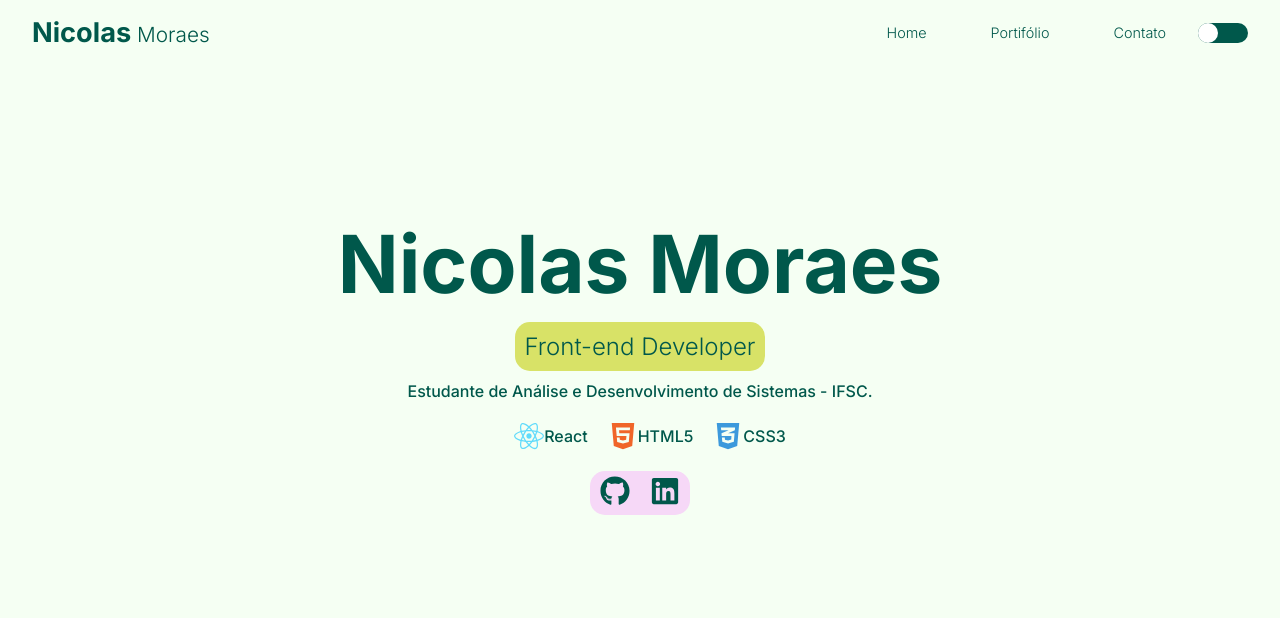
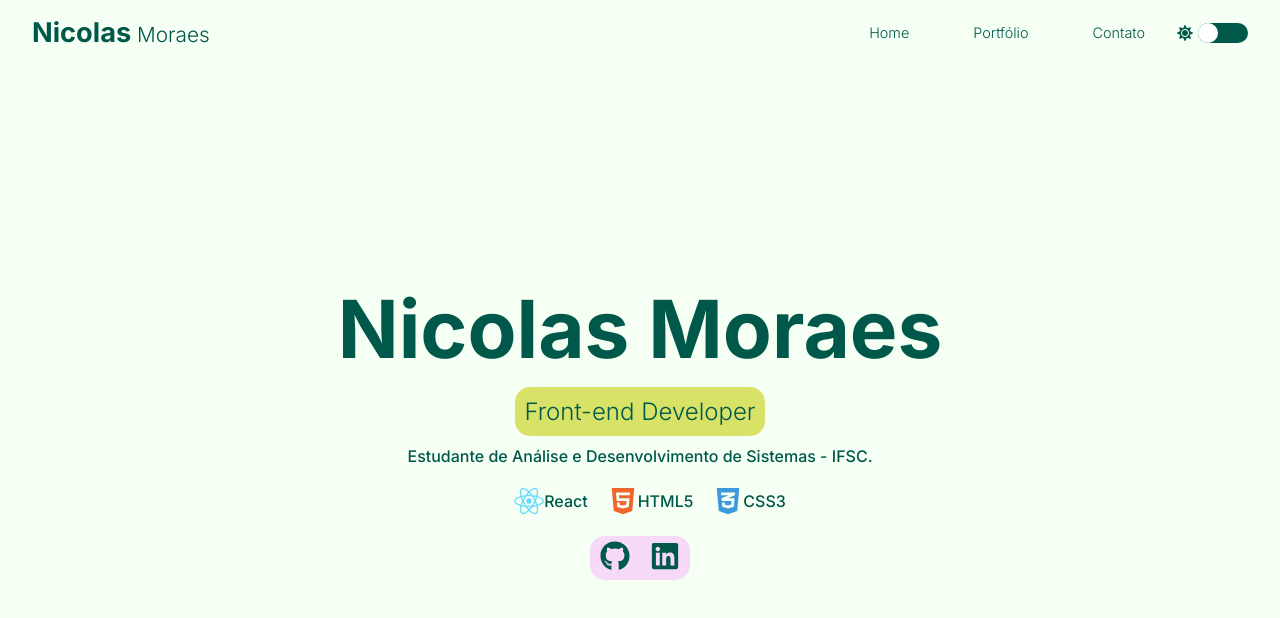
Before and after one commit to nicomoraes/personal-website, a Next.js app: page / in a window 1280 px wide. Shown: the top 618 px of the page. Built offline with nearby package versions, Linux system fonts and the light colour scheme.

Commit message:
change: Atualizado e introduzido icones do menu. Atualizado ícones e estilos do componente Switch.

```diff
--- a/src/components/Header/index.tsx
+++ b/src/components/Header/index.tsx
@@ -1,8 +1,19 @@
 import Link from 'next/link';
 import { useContext, useState } from "react";
+import {
+  FaBars, FaRegMoon,
+  FaSun, FaWindowClose
+} from 'react-icons/fa';
 import Switch from "react-switch";
 import { ThemeContext } from 'styled-components';
-import { Hamburger, Logo, Menu, MenuLink, Nav } from './styles';
+import {
+  Hamburger,
+  Logo,
+  Menu,
+  MenuLink,
+  Nav,
+  ThemeSwitcherContainer
+} from './styles';
 
 interface Props {
   toggleTheme(): void
@@ -18,20 +29,28 @@
         Nicolas<span> Moraes</span>
       </Logo>
       <Hamburger onClick={() => setIsOpen(!isOpen)}>
-        <span />
-        <span />
-        <span />
+      { isOpen === false ?
+        <FaBars color={colors.primary} size={25}/>
+        :
+        <FaWindowClose color={colors.primary} size={25}/>
+      }
       </Hamburger>
       <Menu isOpen={isOpen}>
         <Link href='/'>
           <MenuLink onClick={() => setIsOpen(false)}>Home</MenuLink>
         </Link>
-        <Link href='/portifolio'>
-          <MenuLink onClick={() => setIsOpen(false)}>Portifólio</MenuLink>
+        <Link href='/portfolio'>
+          <MenuLink onClick={() => setIsOpen(false)}>Portfólio</MenuLink>
         </Link>
         <Link href='/contato'>
           <MenuLink onClick={() => setIsOpen(false)}>Contato</MenuLink>
         </Link>
+        <ThemeSwitcherContainer>
+          {title === 'light' ?
+            <FaSun color={colors.primary}/>
+            :
+            <FaRegMoon color={colors.primary}/>
+          }
           <Switch
             onChange={toggleTheme}
             checked={title === 'dark'}
@@ -43,6 +62,7 @@
             offColor={colors.primary}
             onColor={colors.primary}
           />
+        </ThemeSwitcherContainer>
       </Menu>
     </Nav>
   );
--- a/src/components/Header/styles.ts
+++ b/src/components/Header/styles.ts
@@ -23,11 +23,7 @@
   align-items: center;
   flex-wrap: wrap;
   background: white;
-  position: absolute;
   background-color: transparent;
-  top: 0;
-  left: 0;
-  right: 0;
 `;
 
 export const Logo = styled.a`
@@ -54,6 +50,7 @@
     transition: max-height 0.3s ease-in;
     width: 100%;
     background-color: ${({theme}) => theme.colors.background};
+    padding: 0 0 10px 0;
   }
 `;
 
@@ -72,3 +69,12 @@
     display: flex;
   }
 `;
+
+export const ThemeSwitcherContainer = styled.div`
+  display: flex;
+  align-items: center;
+  color: ${({theme})=> theme.colors.primary};
+  & > svg {
+    margin-right: 5px;
+  }
+`
```
Lines whose indentation alone changed are shown as unchanged.
